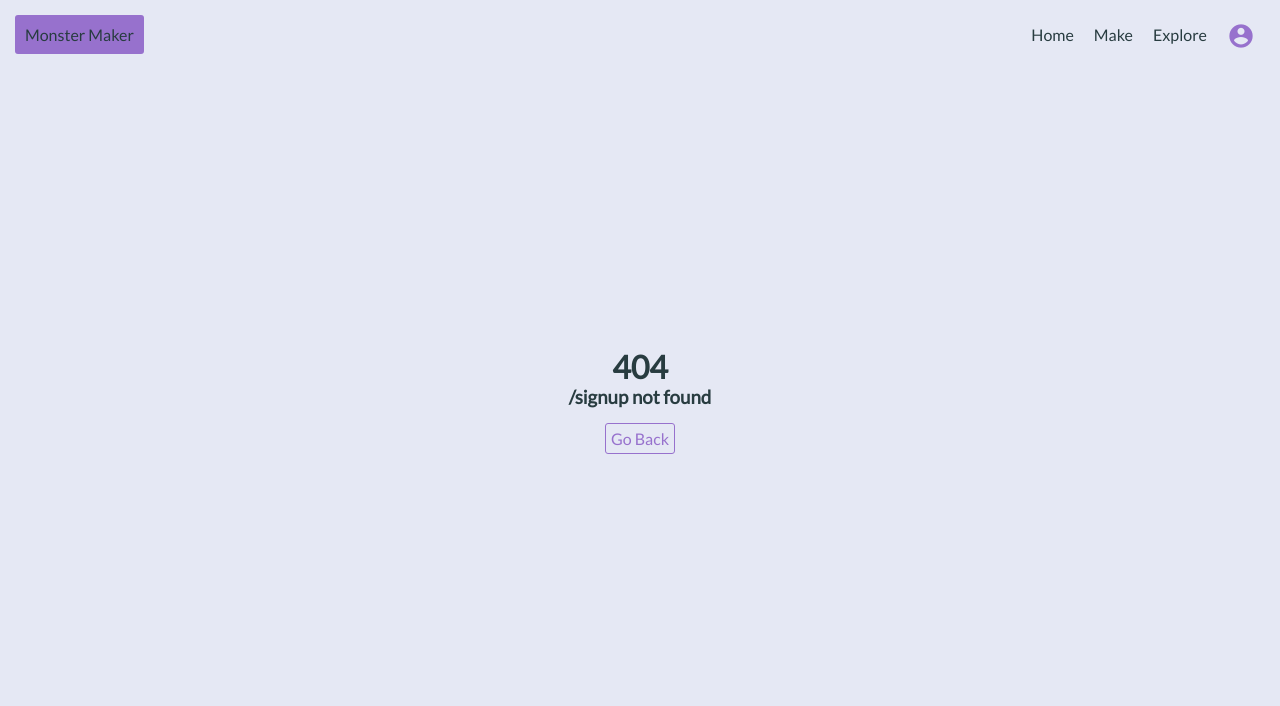
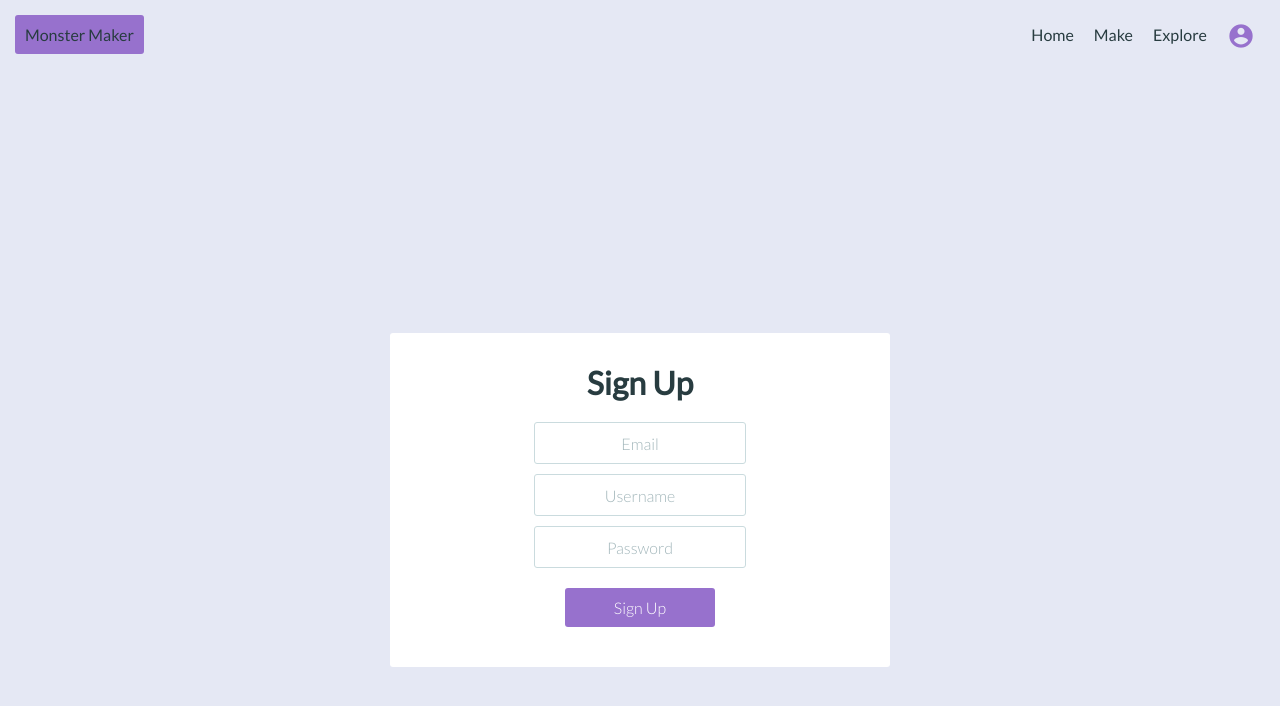
Before and after one commit to iamtraviscole/varyscary, a React (Create React App) app: page /signup in a window 1280 px wide. Before the commit this address had no page. Shown: the top 706 px of the page. Built offline with nearby package versions, Linux system fonts and the light colour scheme.

Commit message:
layed out Signup component

```diff
--- a/src/components/App.js
+++ b/src/components/App.js
@@ -10,6 +10,7 @@ import NavBar from './NavBar'
 import Splash from './Splash'
 import Home from './Home'
 import Login from './Login'
+import Signup from './Signup'
 import Logout from './Logout'
 import NewMonster from './NewMonster'
 import Monsters from './Monsters'
@@ -59,6 +60,7 @@ class App extends PureComponent {
           <Switch>
             <Route exact path='/' component={homeComponent} />
             <Route exact path='/login' component={Login} />
+            <Route exact path='/signup' component={Signup} />
             <Route exact path='/logout' component={Logout} />
             <AuthRoute exact path={'/' + this.props.username}
               component={Home}
--- /dev/null
+++ b/src/components/Signup.js
@@ -0,0 +1,31 @@
+import React, { Component } from 'react'
+import { Link } from 'react-router-dom'
+
+import '../styles/Signup.css'
+
+class Signup extends Component {
+
+  handleSignupClick = () => {
+    console.log('Signed Up');
+  }
+
+  render() {
+    return (
+      <div className='Signup'>
+        <div className='Signup__ctr'>
+          <div className='Signup__inner-ctr'>
+            <h1 className='Signup__h1'>Sign Up</h1>
+            <input type='text' placeholder='Email' className='Signup__input' />
+            <input type='text' placeholder='Username' className='Signup__input' />
+            <input type='password' placeholder='Password' className='Signup__input' />
+            <Link to='/'
+              className='Signup__btn'
+              onClick={this.handleSignupClick}>Sign Up</Link>
+          </div>
+        </div>
+      </div>
+    )
+  }
+}
+
+export default Signup
--- /dev/null
+++ b/src/styles/Signup.css
@@ -0,0 +1,62 @@
+.Signup {
+  display: table;
+  width: 100vw;
+  height: 100vh;
+  z-index: 1000;
+}
+
+.Signup__ctr {
+  display: table-cell;
+  vertical-align: middle;
+  text-align: center;
+}
+
+.Signup__inner-ctr {
+  margin: auto;
+  width: 300px;
+  padding: 30px 100px;
+  background-color: var(--main-container-color);
+  border-radius: 3px;
+}
+
+.Signup__h1 {
+  margin-bottom: 20px;
+}
+
+.Signup__input {
+  text-align: center;
+  width: 200px;
+  height: 30px;
+  margin-bottom: 10px;
+  font-size: 100%;
+  padding: 5px;
+  color: var(--main-text-color);
+}
+
+.Signup__btn {
+  display: inline-block;
+  padding: 10px 0;
+  margin: 10px 0;
+  width: 150px;
+  font-weight: 300;
+  color: var(--button-text-color);
+  border: 1px solid var(--main-color);
+  background-color: var(--main-color);
+  border-style: none;
+  border-radius: 3px;
+}
+
+.Signup__btn:hover {
+  background-color: var(--main-light-color);
+  color: var(--button-text-color);
+  text-decoration: none;
+}
+
+@media (max-width: 580px) {
+
+  .Signup__inner-ctr {
+    width: 250px;
+    padding: 20px;
+  }
+
+}
```
